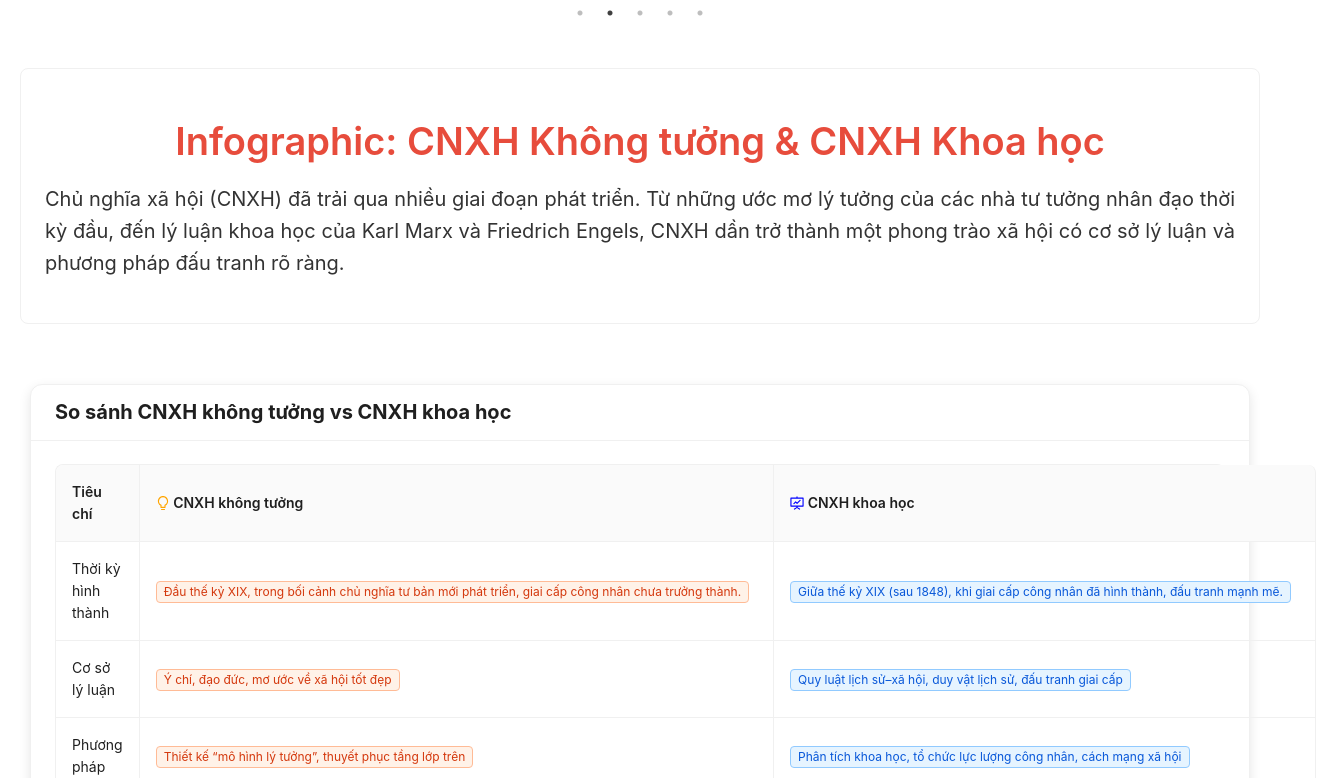
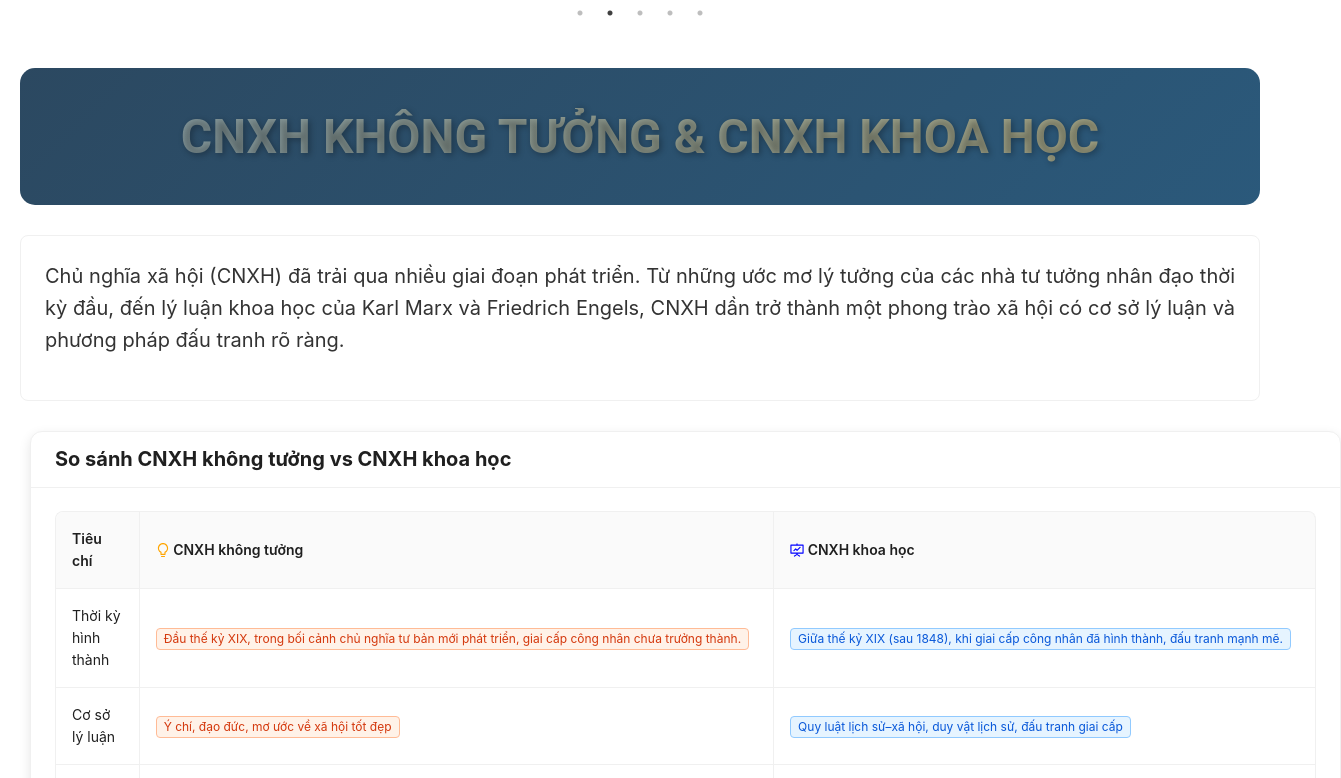
Before and after one commit to Hiiiiiiiii11/MLN131, a React (Create React App) app: page /infographic in a window 1280 px wide. Shown: the part 862-1640 px from the top of the page, 1341 px wide, since content can reach past the window. Built offline with nearby package versions, Linux system fonts and the light colour scheme.

Commit message:
fix css .2

```diff
--- a/src/pages/Home/style.css
+++ b/src/pages/Home/style.css
@@ -90,6 +90,7 @@
     opacity: 0;
     transform: scale(0.95);
   }
+
   100% {
     opacity: 1;
     transform: scale(1);
@@ -101,6 +102,7 @@
     opacity: 0;
     transform: translateY(-30px);
   }
+
   100% {
     opacity: 1;
     transform: translateY(0);
@@ -112,6 +114,7 @@
     opacity: 0;
     transform: translateY(30px);
   }
+
   100% {
     opacity: 1;
     transform: translateY(0);
@@ -227,6 +230,7 @@
   0% {
     transform: rotate(0deg);
   }
+
   100% {
     transform: rotate(360deg);
   }
@@ -294,7 +298,7 @@
   display: none;
 }
 
-.timeline-period > strong {
+.timeline-period>strong {
   display: block;
   color: #ffd700;
   font-size: 22px;
@@ -313,6 +317,7 @@
 }
 
 .timeline-details li {
+  list-style: none;
   color: #090a0c;
   font-size: 20px;
   line-height: 1.6;
@@ -443,7 +448,7 @@
     font-size: 26px;
   }
 
-  .timeline-period > strong {
+  .timeline-period>strong {
     font-size: 18px;
   }
 }
--- a/src/pages/Infographic/Infographic.css
+++ b/src/pages/Infographic/Infographic.css
@@ -5,10 +5,74 @@
     font-size: 18px;
 }
 
-.infographic-intro h1 {
-    color: #e74c3c;
-    display: flex;
-    justify-content: center;
+.infographic-decoration h2 {
+    text-align: center;
+    font-size: 3rem;
+    padding: 40px;
+    background: linear-gradient(135deg, #2c3e50, #2980b9);
+    background-size: 400% 400%;
+    border-radius: 15px;
+    color: #fff;
+    text-shadow: 2px 2px 6px rgba(0, 0, 0, 0.3);
+    position: relative;
+    z-index: 1;
+    margin: 0 20px;
+
+    /* animation cho background */
+    animation: gradientMove 8s ease infinite;
+}
+
+/* Hiệu ứng gradient động */
+@keyframes gradientMove {
+    0% {
+        background-position: 0% 50%;
+    }
+
+    50% {
+        background-position: 100% 50%;
+    }
+
+    100% {
+        background-position: 0% 50%;
+    }
+}
+
+/* Nếu muốn chữ đổi màu động cũng */
+.infographic-decoration h2 span {
+    background: linear-gradient(90deg, #80959b, #ddba59);
+    background-size: 300% 300%;
+    -webkit-background-clip: text;
+    -webkit-text-fill-color: transparent;
+    animation: textColorShift 6s linear infinite;
+}
+
+@keyframes textColorShift {
+    0% {
+        background-position: 0% 50%;
+    }
+
+    50% {
+        background-position: 100% 50%;
+    }
+
+    100% {
+        background-position: 0% 50%;
+    }
+}
+
+
+.infographic-decoration {
+    margin-bottom: 30px
+}
+
+.infographic-subtitle::before {
+    content: "";
+    position: absolute;
+    background: linear-gradient(45deg, #e74c3c, #3498db);
+    filter: blur(10px);
+    opacity: 0.3;
+    z-index: -1;
+    border-radius: 15px;
 }
 
 .infographic-intro div,
@@ -21,7 +85,7 @@
 
 .infographic-container {
     display: grid;
-    grid-template-columns: repeat(auto-fit, minmax(768px, 1fr));
+    grid-template-columns: 1fr;
     /* auto-fit: tự động số cột
        minmax(300px, 1fr): card nhỏ nhất 300px, lớn nhất full */
     gap: 20px;
@@ -57,22 +121,7 @@
         /* xuống 1 cột */
     }
 
-    .infographic-comparison,
-    .infographic-timeline {
-        overflow-x: auto;
-        -webkit-overflow-scrolling: touch;
-        width: 100%;
-    }
 
-    .compare-card,
-    .timeline-card table {
-        width: 100%;
-        max-width: 950px !important;
-        /* để có thể scroll ngang */
-        border-collapse: collapse;
-        table-layout: auto;
-        /* cho phép cột co theo nội dung */
-    }
 }
 
 /* Mobile */
@@ -84,10 +133,12 @@
         /* giảm padding cho gọn */
     }
 
-
-
-
-
+    .infographic-comparison,
+    .infographic-timeline {
+        overflow-x: auto;
+        -webkit-overflow-scrolling: touch;
+        width: 100%;
+    }
 
 
 
--- a/src/pages/Infographic/Infographic.js
+++ b/src/pages/Infographic/Infographic.js
@@ -91,10 +91,12 @@ const Inforgraphic = () => {
 
   return (
     <div className="infographic-page">
+      <div className="infographic-decoration">
+        <h2 className="infographic-subtitle"><span> CNXH KHÔNG TƯỞNG & CNXH KHOA HỌC</span></h2>
+      </div>
       <div className="infographic-intro">
-        <Card className="intro-card">
-          <Title level={1}>Infographic: CNXH Không tưởng & CNXH Khoa học</Title>
-          <Paragraph>
+        <Card>
+          <Paragraph className="decoration-line">
             Chủ nghĩa xã hội (CNXH) đã trải qua nhiều giai đoạn phát triển. Từ những
             ước mơ lý tưởng của các nhà tư tưởng nhân đạo thời kỳ đầu, đến lý luận
             khoa học của Karl Marx và Friedrich Engels, CNXH dần trở thành một
@@ -102,6 +104,7 @@ const Inforgraphic = () => {
           </Paragraph>
         </Card>
       </div>
+
       <div className="infographic-container">
 
         {/* Bảng so sánh */}
@@ -124,7 +127,6 @@ const Inforgraphic = () => {
           <Card
             title="Timeline: từ CNXH không tưởng → CNXH khoa học"
             className="timeline-card"
-            style={{ minWidth: 1200 }}
           >
             <Timeline mode="left">
               <Timeline.Item label="1516">
```
